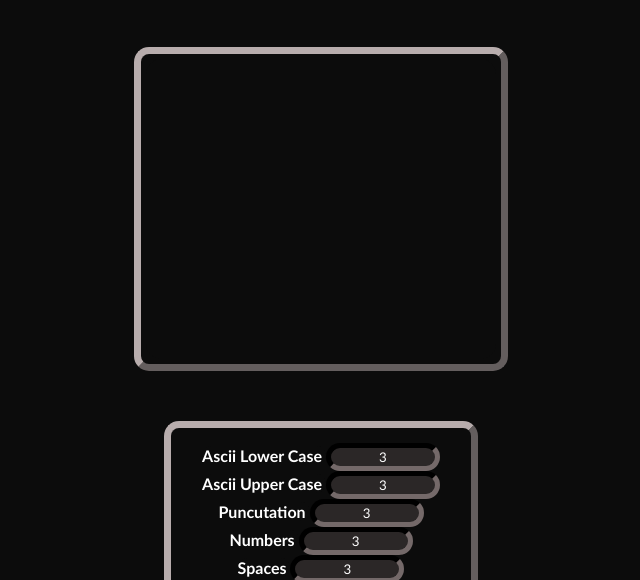
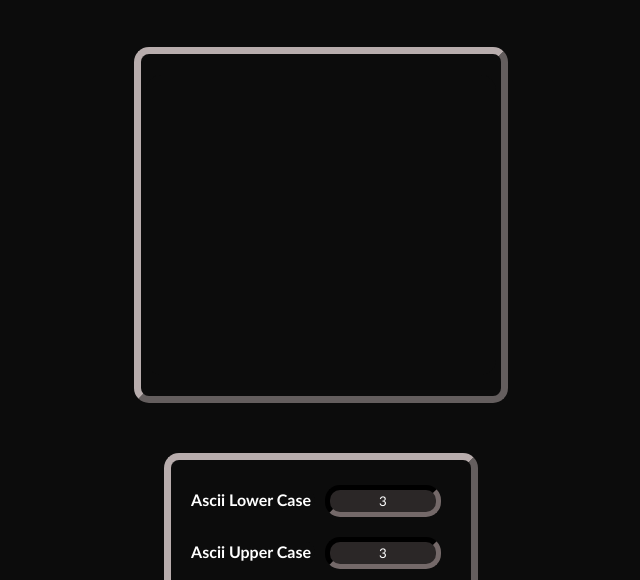
Before and after one commit to Alexi543/Pass-Word-Generator-Online, a plain HTML site: page index.html in a window 1280 px wide. Shown: the part 209-789 px from the top of the page, without its empty margins (319-959 px from the left). Drawn offline with Linux system fonts and the light colour scheme.

Commit message:
22:33/23/03/22

```diff
--- a/index.html
+++ b/index.html
@@ -19,9 +19,9 @@
         </div>
 
         <div id="output-box">
-            <div id="output">
+            <pre id="output">
 
-            </div>
+            </pre>
         </div>
 
         <div id="inputs">
@@ -88,8 +88,8 @@
             </button>
         </div>
 
+        <script src="data.js"></script>
         <script src="index.js"></script>
-        <script src="data.js"></script>
     </div>
 </body>
 </html>
--- a/index.js
+++ b/index.js
@@ -53,6 +53,14 @@ const checkInput = () =>
     })
 }
 
+const start = () =>
+{
+    for (let input = 0; input < data.inputs.variables.length; input++)
+    {
+        data.inputs.variables[input].value = data[data.inputs.path[input]].default;
+    }
+}
+
 buttons.forEach(button =>
 {
     button.addEventListener("click", Event =>
@@ -94,23 +102,21 @@ buttons.forEach(button =>
                     out += carater;
                 })
 
-
-                // allPassWords += (`<p>${passWordGen}) ${String(out)}</p>`);
-                allPassWords += (`${passWordGen}) ${String(out)}<br><br>`);
+                allPassWords += `${passWordGen}) ${out}<br><br>`;
             }
 
             output.innerHTML = allPassWords;
-
-            console.log(output);
         }
         else if (button.id === "clear-all")
         {
             for (let input = 0; input < data.inputs.variables.length; input++)
             {
-                console.log(data.inputs.variables[input]);
+                data.inputs.variables[input].value = data[data.inputs.path[input]].default;
             }
 
             getInputAll();
         }
     })
 })
+
+start();
--- a/style.css
+++ b/style.css
@@ -68,6 +68,8 @@ input::placeholder
     background-color: rgb(43, 39, 39);
     border-color: rgb(32, 29, 29);
     width: 100px;
+    padding: 3px;
+    margin: 10px;
 }
 
 #buttons
```
